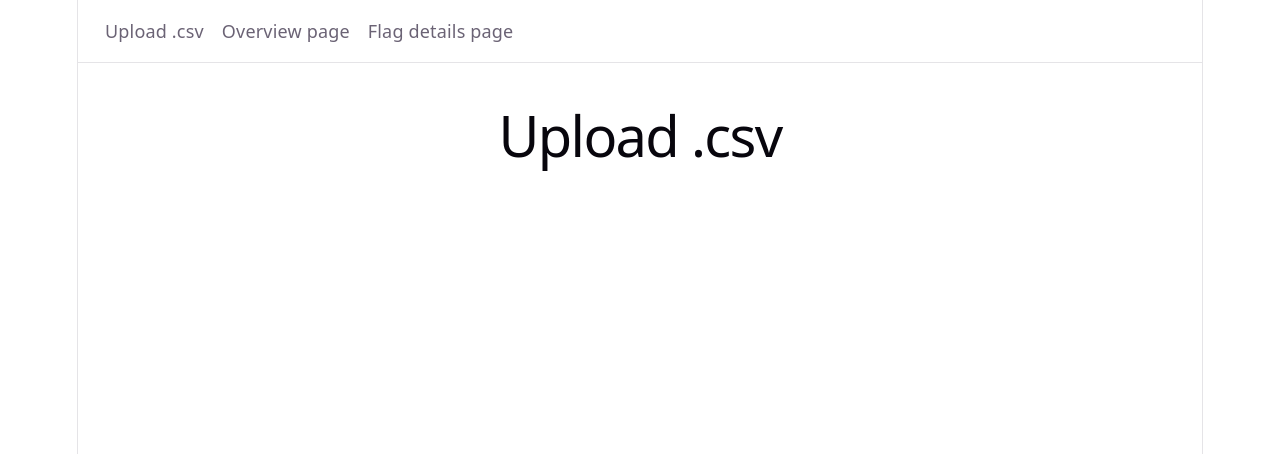
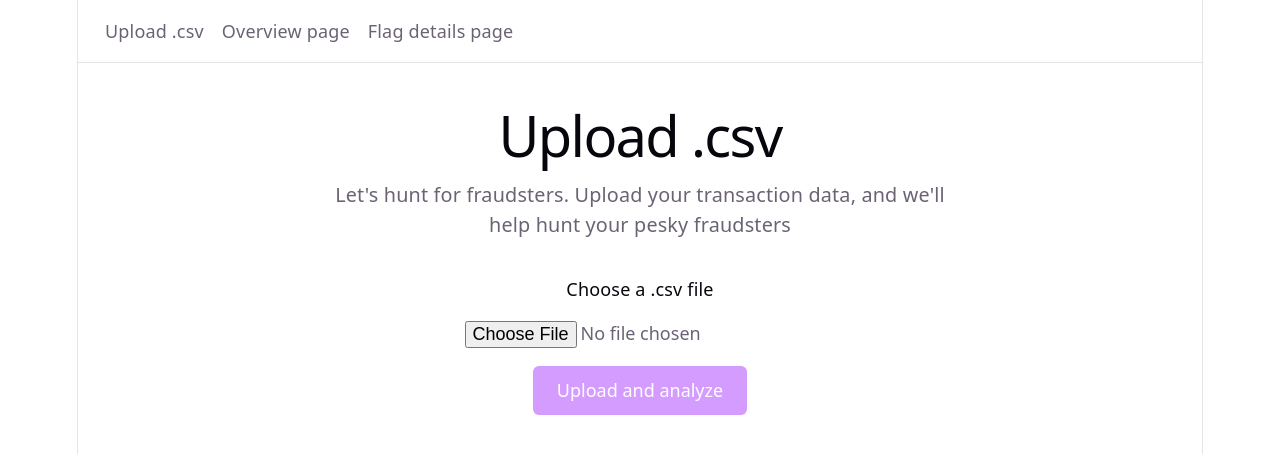
Before and after one commit to tksullivan3-cmd/MPCHackathon2026, a React (Vite) app: page / in a window 1280 px wide. Shown: the top 454 px of the page. Built offline with nearby package versions, Linux system fonts and the light colour scheme.

Commit message:
add a file input that accepts a .csv file containing CC transaction

```diff
--- a/src/App.css
+++ b/src/App.css
@@ -18,3 +18,72 @@
 .main {
   padding: 1.5rem;
 }
+
+.upload-page__intro {
+  max-width: 36rem;
+  margin: 0 auto 2rem;
+  font-size: 1.1rem;
+  line-height: 1.5;
+}
+
+.upload-page__controls {
+  display: flex;
+  flex-direction: column;
+  align-items: center;
+  gap: 1rem;
+}
+
+.upload-page__file-label {
+  font-weight: 500;
+  color: var(--text-h);
+}
+
+.upload-page__file-input {
+  font: inherit;
+}
+
+.upload-page__file-name {
+  font-size: 0.95rem;
+  color: var(--text-h);
+}
+
+.upload-page__error {
+  max-width: 24rem;
+  font-size: 0.95rem;
+  color: #b91c1c;
+}
+
+@media (prefers-color-scheme: dark) {
+  .upload-page__error {
+    color: #f87171;
+  }
+}
+
+.upload-page__submit {
+  font: inherit;
+  font-weight: 500;
+  color: var(--bg);
+  background: var(--accent);
+  border: 1px solid var(--accent-border);
+  border-radius: 6px;
+  padding: 0.6rem 1.25rem;
+  cursor: pointer;
+}
+
+.upload-page__submit:hover {
+  filter: brightness(1.05);
+}
+
+.upload-page__submit:focus-visible {
+  outline: 2px solid var(--accent-border);
+  outline-offset: 2px;
+}
+
+.upload-page__submit:disabled {
+  opacity: 0.5;
+  cursor: not-allowed;
+}
+
+.upload-page__submit:disabled:hover {
+  filter: none;
+}
--- a/src/pages/UploadCsvPage.tsx
+++ b/src/pages/UploadCsvPage.tsx
@@ -1,5 +1,115 @@
+import { useState } from 'react'
+
+const CSV_MIME_TYPES = new Set([
+  'text/csv',
+  'application/csv',
+  'application/vnd.ms-excel',
+  'text/plain',
+])
+
+function isCsvFile(file: File): boolean {
+  const name = file.name.toLowerCase()
+  if (!name.endsWith('.csv')) {
+    return false
+  }
+
+  const type = file.type.toLowerCase()
+  if (!type) {
+    return true
+  }
+
+  return CSV_MIME_TYPES.has(type)
+}
+
 function UploadCsvPage() {
-  return <h1>Upload .csv</h1>
+  const [selectedFile, setSelectedFile] = useState<File | null>(null)
+  const [fileError, setFileError] = useState<string | null>(null)
+
+  function rejectFile(input: HTMLInputElement, message: string) {
+    input.value = ''
+    setSelectedFile(null)
+    setFileError(message)
+  }
+
+  function handleFileChange(event: React.ChangeEvent<HTMLInputElement>) {
+    const input = event.target
+    const file = input.files?.[0] ?? null
+
+    if (!file) {
+      setSelectedFile(null)
+      setFileError(null)
+      return
+    }
+
+    if (!isCsvFile(file)) {
+      rejectFile(
+        input,
+        'Only .csv files are accepted. Please choose a valid CSV file.',
+      )
+      return
+    }
+
+    setSelectedFile(file)
+    setFileError(null)
+  }
+
+  function handleUploadClick() {
+    if (!selectedFile) {
+      setFileError('Please choose a .csv file before uploading.')
+      return
+    }
+
+    if (!isCsvFile(selectedFile)) {
+      setSelectedFile(null)
+      setFileError('Only .csv files are accepted. Please choose a valid CSV file.')
+      return
+    }
+
+    // Backend integration will go here.
+  }
+
+  return (
+    <section className="upload-page">
+      <h1>Upload .csv</h1>
+
+      <p className="upload-page__intro">
+        Let&apos;s hunt for fraudsters. Upload your transaction data, and
+        we&apos;ll help hunt your pesky fraudsters
+      </p>
+
+      <div className="upload-page__controls">
+        <label className="upload-page__file-label" htmlFor="csv-file">
+          Choose a .csv file
+        </label>
+        <input
+          id="csv-file"
+          className="upload-page__file-input"
+          type="file"
+          accept=".csv,text/csv"
+          onChange={handleFileChange}
+          aria-invalid={fileError ? true : undefined}
+          aria-describedby={fileError ? 'csv-file-error' : undefined}
+        />
+        {fileError && (
+          <p id="csv-file-error" className="upload-page__error" role="alert">
+            {fileError}
+          </p>
+        )}
+        {selectedFile && !fileError && (
+          <p className="upload-page__file-name">{selectedFile.name}</p>
+        )}
+
+        <button
+          type="button"
+          className="upload-page__submit"
+          onClick={handleUploadClick}
+          disabled={!selectedFile}
+        >
+          Upload and analyze
+        </button>
+      </div>
+    </section>
+  )
 }
 
 export default UploadCsvPage
```
